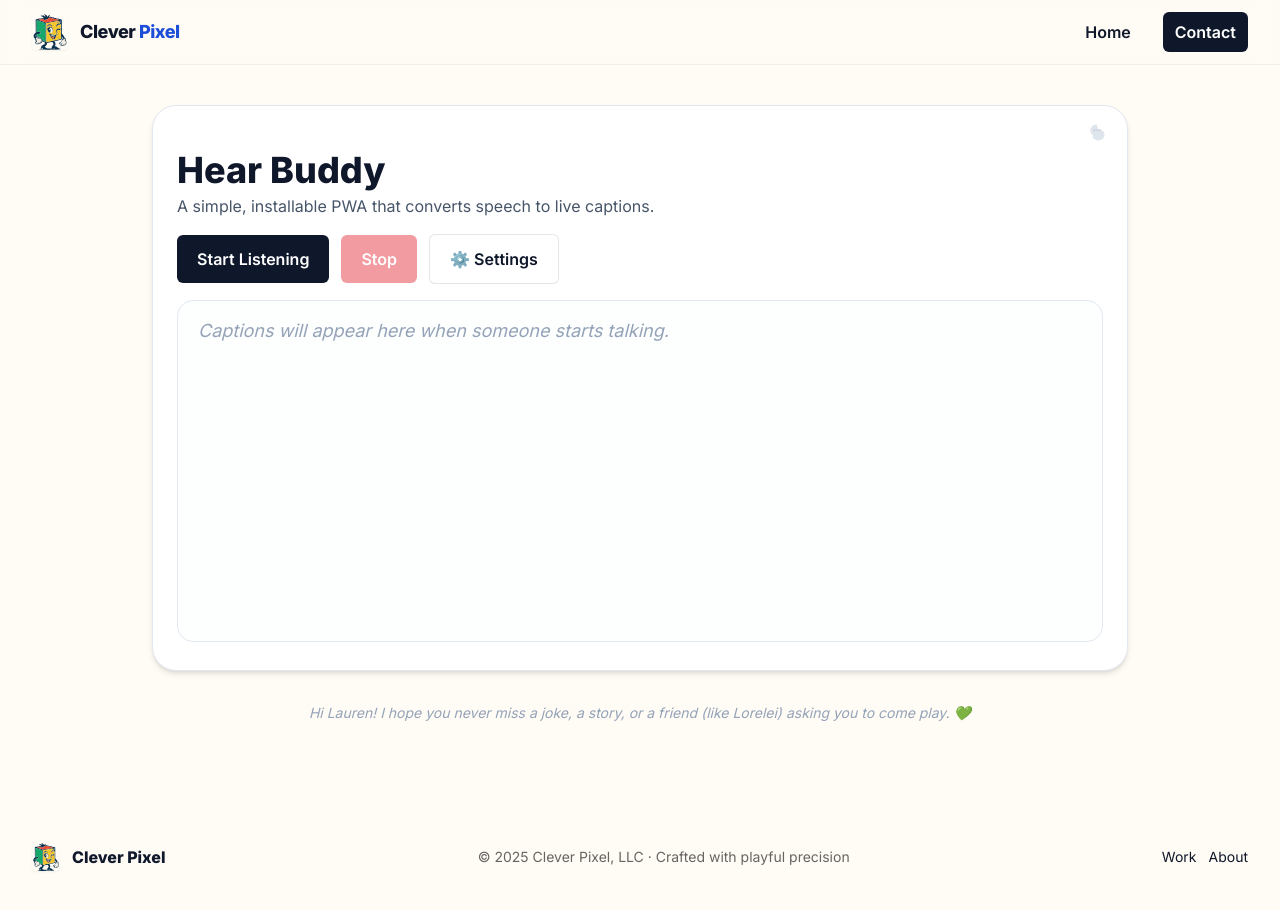
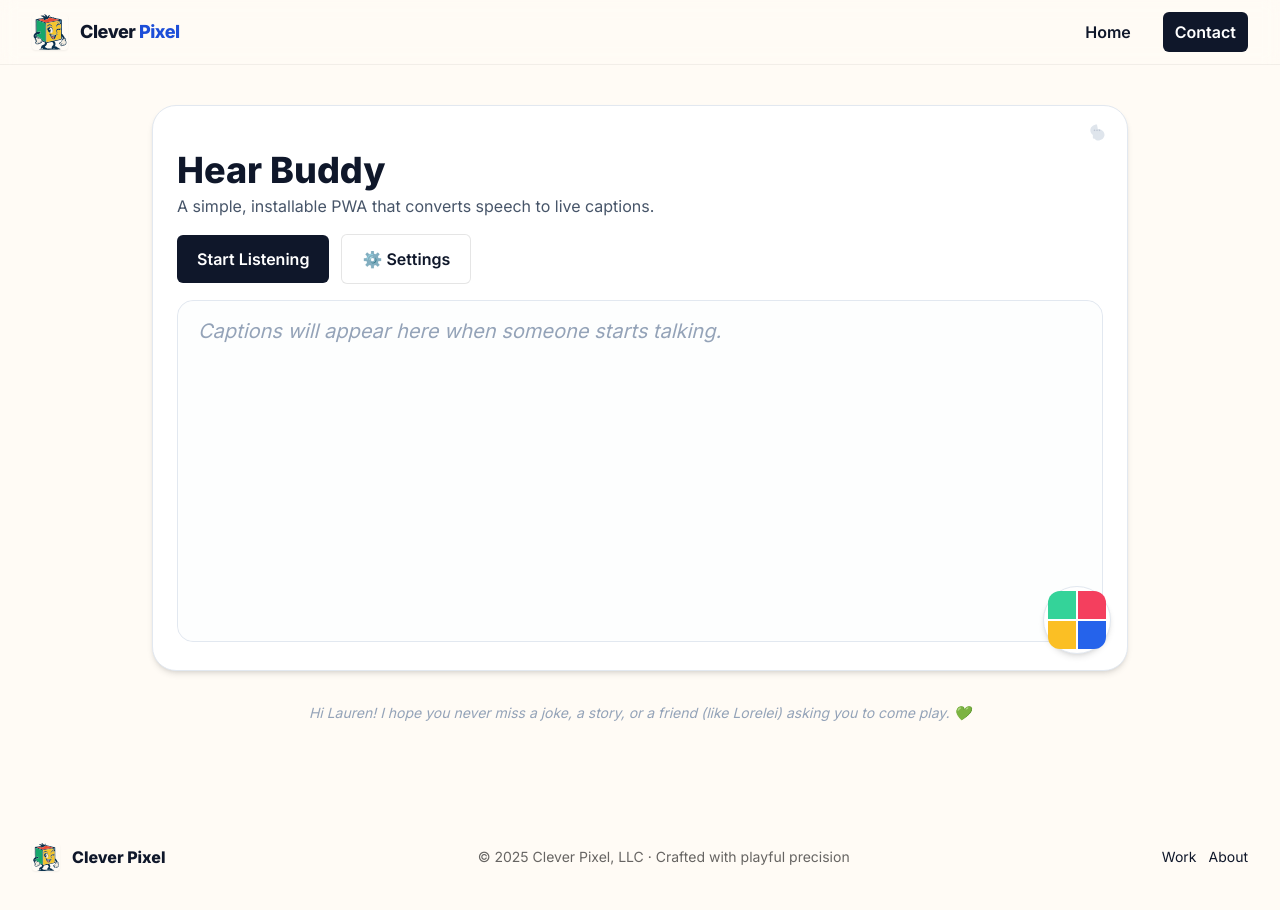
Before and after one commit to cleverpixeldesign/pwa-captions-3, a React (Vite) app: page / in a window 1280 px wide. Built offline with nearby package versions, Linux system fonts and the light colour scheme.

Commit message:
ux improvements

```diff
--- a/src/App.jsx
+++ b/src/App.jsx
@@ -3,6 +3,7 @@ import { BrowserRouter, Routes, Route, useNavigate } from 'react-router-dom'
 import { Header, Button, Card, Footer } from './cleverpixel-design-system/src';
 import Contact from './pages/Contact'
 import InstallButton from './components/InstallButton'
+import { CleverFidgetSpinner } from './components/CleverFidgetSpinner'
 import './App.css'
 
 // Question detection patterns
@@ -111,6 +112,8 @@ function HearBuddy() {
   const listeningRef = useRef(false)
   const punctuationSettingsRef = useRef(punctuationSettings)
   const transcriptRef = useRef('')
+  const interimTimeoutRef = useRef(null)
+  const lastInterimTextRef = useRef('')
 
 
   // Speech Recognition initialization
@@ -175,6 +178,12 @@ function HearBuddy() {
       }
 
       if (finalText) {
+        // Clear any pending interim timeout since we have final text
+        if (interimTimeoutRef.current) {
+          clearTimeout(interimTimeoutRef.current)
+          interimTimeoutRef.current = null
+        }
+
         setTranscript(prev => {
           // Check if this is a new sentence (previous text ends with punctuation or is empty)
           const isNewSentence = !prev || /[.!?]\s*$/.test(prev.trim())
@@ -187,6 +196,7 @@ function HearBuddy() {
           return newTranscript
         })
         setInterimText('') // Clear interim when final text is added
+        lastInterimTextRef.current = ''
       }
 
       // Update interim display with real-time capitalization
@@ -200,14 +210,52 @@ function HearBuddy() {
           ? capitalizeFirst(interim)
           : interim
         setInterimText(capitalizedInterim)
+        lastInterimTextRef.current = capitalizedInterim
+
+        // Clear any existing timeout
+        if (interimTimeoutRef.current) {
+          clearTimeout(interimTimeoutRef.current)
+        }
+
+        // Set a timeout to finalize interim text if it hasn't changed
+        // This makes sentence endings appear faster
+        interimTimeoutRef.current = setTimeout(() => {
+          const currentInterim = lastInterimTextRef.current
+          if (currentInterim && currentInterim.trim().length > 0) {
+            // Finalize the interim text
+            setTranscript(prev => {
+              const currentTranscript = transcriptRef.current
+              const isNewSentence = !currentTranscript || /[.!?]\s*$/.test(currentTranscript.trim())
+              const punctuated = addPunctuation(currentInterim.trim(), punctuationSettingsRef.current, isNewSentence)
+
+              const separator = prev && !prev.endsWith(' ') ? ' ' : ''
+              const newTranscript = prev + separator + punctuated + ' '
+              transcriptRef.current = newTranscript
+              return newTranscript
+            })
+            setInterimText('')
+            lastInterimTextRef.current = ''
+          }
+        }, 600) // Finalize after 0.6 seconds of no new speech
       } else {
         setInterimText('')
+        lastInterimTextRef.current = ''
+        // Clear timeout when interim is cleared
+        if (interimTimeoutRef.current) {
+          clearTimeout(interimTimeoutRef.current)
+          interimTimeoutRef.current = null
+        }
       }
     }
 
     recognitionRef.current = recognition
 
     return () => {
+      // Clean up timeout on unmount
+      if (interimTimeoutRef.current) {
+        clearTimeout(interimTimeoutRef.current)
+        interimTimeoutRef.current = null
+      }
       if (recognitionRef.current) {
         try {
           recognitionRef.current.stop()
@@ -266,8 +314,30 @@ function HearBuddy() {
   const stopListening = (force = false) => {
     if (!recognitionRef.current) return
 
+    // Clear any pending interim timeout
+    if (interimTimeoutRef.current) {
+      clearTimeout(interimTimeoutRef.current)
+      interimTimeoutRef.current = null
+    }
+
+    // Finalize any remaining interim text before stopping
+    const currentInterim = lastInterimTextRef.current
+    if (currentInterim && currentInterim.trim().length > 0) {
+      setTranscript(prev => {
+        const currentTranscript = transcriptRef.current
+        const isNewSentence = !currentTranscript || /[.!?]\s*$/.test(currentTranscript.trim())
+        const punctuated = addPunctuation(currentInterim.trim(), punctuationSettingsRef.current, isNewSentence)
+
+        const separator = prev && !prev.endsWith(' ') ? ' ' : ''
+        const newTranscript = prev + separator + punctuated + ' '
+        transcriptRef.current = newTranscript
+        return newTranscript
+      })
+    }
+
     setListening(false)
     setInterimText('')
+    lastInterimTextRef.current = ''
 
     if (force && recognitionRef.current) {
       try {
@@ -302,7 +372,7 @@ function HearBuddy() {
       <InstallButton />
 
         <main className="max-w-5xl mx-auto px-4 pt-6 pb-10 md:px-6 md:pt-10 md:pb-16">
-        <section className="rounded-3xl bg-white shadow-md border border-slate-200 px-4 py-5 md:px-6 md:py-7 space-y-4 relative">
+          <section className="relative rounded-3xl bg-white shadow-md border border-slate-200 px-4 py-5 md:px-6 md:py-7 space-y-4">
           {/* Decorative icon */}
           <div className="absolute top-4 right-5 opacity-40 md:opacity-60 pointer-events-none">
             <svg width="20" height="20" viewBox="0 0 24 24" fill="none" xmlns="http://www.w3.org/2000/svg">
@@ -333,21 +403,10 @@ function HearBuddy() {
 
           {/* Button Row */}
           <div className="flex flex-col md:flex-row md:items-center gap-2 md:gap-3 mt-3">
-            <Button
-              id="startBtn"
-              onClick={startListening}
-              disabled={listening}
-              title="Start listening"
-              aria-label="Start listening"
-              variant="primary"
-              className={`w-full md:w-auto bg-[var(--cp-green)] hover:bg-[var(--cp-green)]/90 text-white ${listening ? "opacity-50 cursor-not-allowed" : ""}`}
-            >
-              {listening ? "Listening..." : "Start Listening"}
-            </Button>
+            {listening ? (
               <Button
                 id="stopBtn"
                 onClick={() => stopListening(false)}
-              disabled={!listening}
                 title="Stop listening"
                 aria-label="Stop listening"
                 variant="primary"
@@ -355,6 +414,18 @@ function HearBuddy() {
               >
                 Stop
               </Button>
+            ) : (
+              <Button
+                id="startBtn"
+                onClick={startListening}
+                title="Start listening"
+                aria-label="Start listening"
+                variant="primary"
+                className="w-full md:w-auto bg-[var(--cp-green)] hover:bg-[var(--cp-green)]/90 text-white"
+              >
+                Start Listening
+              </Button>
+            )}
             <Button
               id="settingsBtn"
               onClick={() => setShowSettings(!showSettings)}
@@ -412,9 +483,9 @@ function HearBuddy() {
           }`}>
             <div className="min-h-[280px] md:min-h-[340px] rounded-2xl bg-white/70 px-4 py-3 md:px-5 md:py-4 flex flex-col">
               <h2 className="sr-only">Live transcript</h2>
-              <div className="h-full max-h-[420px] overflow-y-auto pr-1 text-base md:text-lg leading-relaxed text-slate-800">
+              <div className="h-full max-h-[420px] overflow-y-auto pr-1 text-lg md:text-xl leading-relaxed text-slate-800">
                 {transcript.length === 0 && !interimText ? (
-                  <p className="text-slate-400 text-base md:text-lg italic">
+                  <p className="text-slate-400 text-lg md:text-xl italic">
                     Captions will appear here when someone starts talking.
                   </p>
                 ) : (
@@ -432,6 +503,11 @@ function HearBuddy() {
                 {status}
               </div>
             </div>
+          </div>
+
+          {/* Fidget spinner in bottom-right of the card */}
+          <div className="hidden sm:block absolute bottom-4 right-4">
+            <CleverFidgetSpinner />
           </div>
         </section>
 
--- /dev/null
+++ b/src/components/CleverFidgetSpinner.jsx
@@ -0,0 +1,60 @@
+import { useEffect, useState } from "react";
+
+export const CleverFidgetSpinner = () => {
+  const [rotation, setRotation] = useState(0);
+  const [reduceMotion, setReduceMotion] = useState(false);
+
+  useEffect(() => {
+    if (typeof window === "undefined") return;
+    const mq = window.matchMedia("(prefers-reduced-motion: reduce)");
+    setReduceMotion(mq.matches);
+    const listener = (event) => setReduceMotion(event.matches);
+    mq.addEventListener("change", listener);
+    return () => mq.removeEventListener("change", listener);
+  }, []);
+
+  const spin = () => {
+    if (reduceMotion) return;
+    const turns = Math.floor(Math.random() * 3) + 1; // 1–3 turns
+    setRotation((prev) => prev + 360 * turns);
+  };
+
+  const handleKeyDown = (e) => {
+    if (e.key === "Enter" || e.key === " ") {
+      e.preventDefault();
+      spin();
+    }
+  };
+
+  return (
+    <div
+      role="button"
+      tabIndex={0}
+      aria-label="Clever Pixel fidget spinner. Press to spin."
+      onClick={spin}
+      onKeyDown={handleKeyDown}
+      className="
+        inline-flex items-center justify-center
+        rounded-full bg-white shadow-md border border-slate-200
+        p-1 cursor-pointer select-none
+        transition-shadow duration-300 ease-out
+        hover:shadow-lg
+        focus:outline-none focus-visible:ring-2 focus-visible:ring-sky-400
+      "
+    >
+      <div
+        className={`
+          grid grid-cols-2 grid-rows-2 gap-[2px]
+          rounded-xl overflow-hidden
+          transition-transform duration-500 ease-out
+        `}
+        style={{ transform: reduceMotion ? "none" : `rotate(${rotation}deg)` }}
+      >
+        <div className="w-6 h-6 md:w-7 md:h-7 bg-emerald-400" />
+        <div className="w-6 h-6 md:w-7 md:h-7 bg-rose-500" />
+        <div className="w-6 h-6 md:w-7 md:h-7 bg-amber-400" />
+        <div className="w-6 h-6 md:w-7 md:h-7 bg-blue-600" />
+      </div>
+    </div>
+  );
+};
```
Lines whose indentation alone changed are shown as unchanged.
